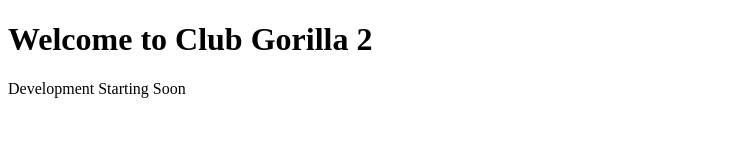
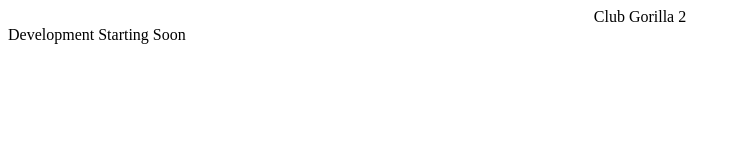
Before and after one commit to Utkarsh-L/clubgorilla.github.io, a plain HTML site: page index.html in a window 1280 px wide. Shown: the whole page, without its empty margins (0-741 px from the left). Drawn offline with Linux system fonts and the light colour scheme.

Commit message:
Update index.html

```diff
--- a/index.html
+++ b/index.html
@@ -4,7 +4,7 @@
 <head>
 </head>
 <body>
-<h1>Welcome to Club Gorilla 2</h1>
+<center>Club Gorilla 2</center>
 <div>Development Starting Soon</div>
 </body>
 </html>
```
